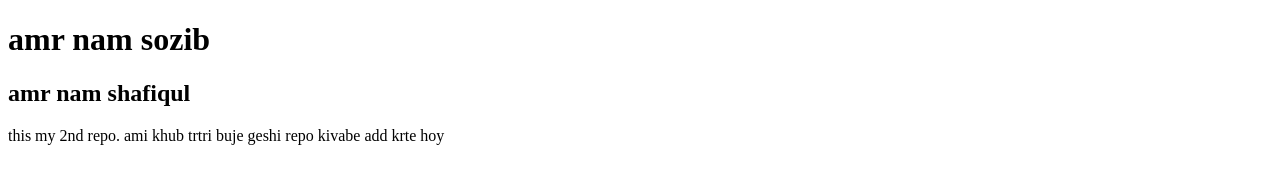
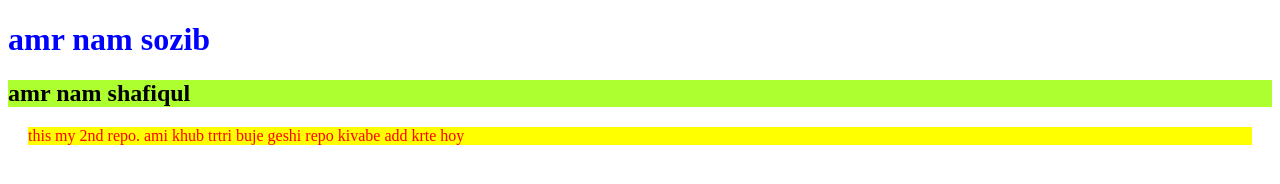
Before and after one commit to sozib62/my-second-repo, a plain HTML site: page index.html in a window 1280 px wide. Drawn offline with Linux system fonts and the light colour scheme.

Commit message:
style add

```diff
--- a/index.html
+++ b/index.html
@@ -5,11 +5,25 @@
     <meta http-equiv="X-UA-Compatible" content="IE=edge">
     <meta name="viewport" content="width=device-width, initial-scale=1.0">
     <title>my second repo</title>
+    <style>
+        h1{
+            color:blue;
+        }
+        h2{
+            background-color: greenyellow;
+        }
+        p{
+            color:red;
+            text-align: justify;
+            background-color: yellow;
+            margin: 20px;
+        }
+    </style>
 </head>
       <h1> amr nam sozib</h1>
       <h2> amr nam shafiqul </h2>
-         <p> this my 2nd repo. ami khub trtri buje geshi repo kivabe add krte hoy</p
-            >
+         <p> this my 2nd repo. ami khub trtri buje geshi repo kivabe add krte hoy</p>
+
 <body>
 
 </body>
```
